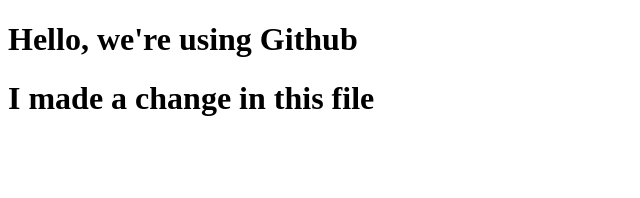
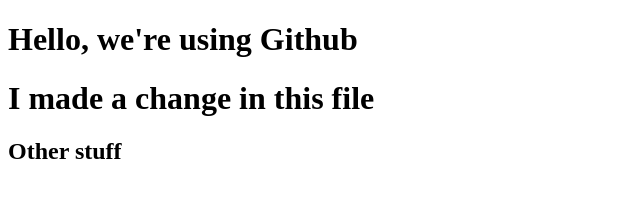
Before and after one commit to drewAdorno/ClassRepo, a plain HTML site: page index.html in a window 1280 px wide. Shown: the whole page, without its empty margins (0-640 px from the left). Drawn offline with Linux system fonts and the light colour scheme.

Commit message:
Added an h2

```diff
--- a/index.html
+++ b/index.html
@@ -8,5 +8,6 @@
 <body>
     <h1>Hello, we're using Github</h1>
     <h1>I made a change in this file</h1>
+    <h2>Other stuff</h2>
 </body>
 </html>
```
